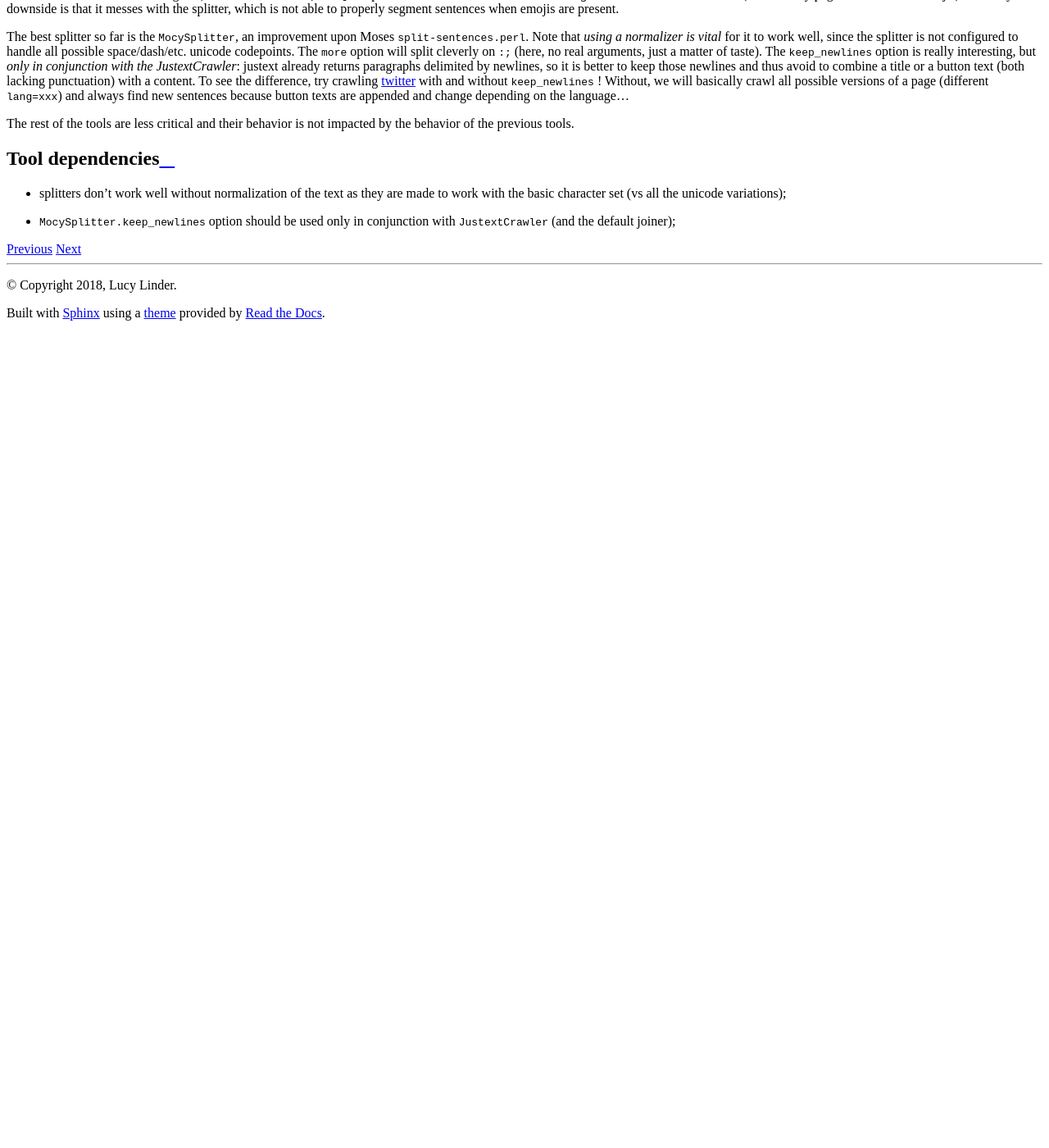
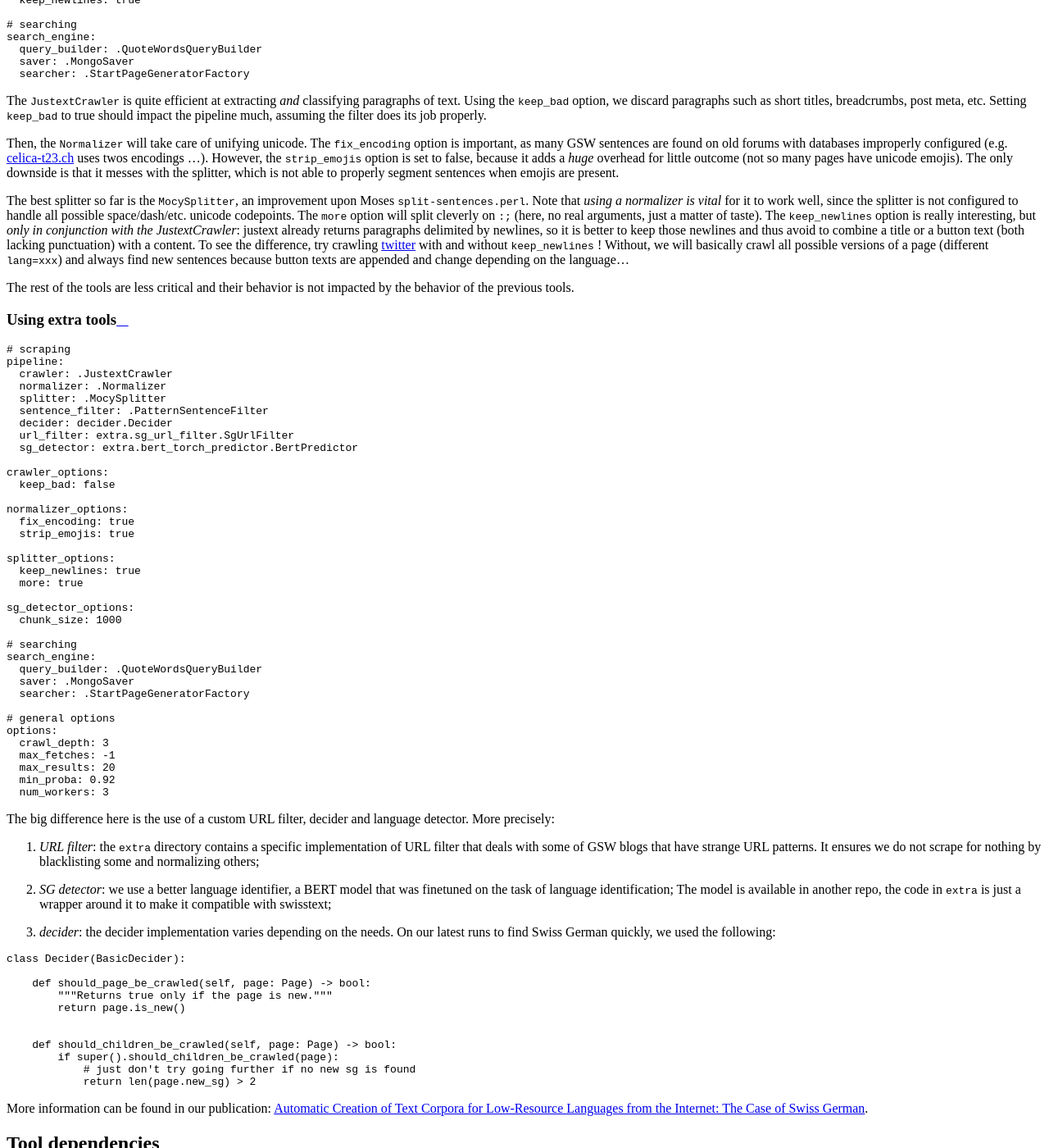
Before and after one commit to derlin/swisstext, a Sphinx documentation site: the page built from docs/getting-started/confs.rst, in a window 1280 px wide and 1400 px high, scrolled down 1944 px. Shown: the whole window at 82% size. Built offline with Sphinx 7.4.7 and the Read the Docs theme 2.0.0, drawn with Linux system fonts in a browser that asks for light colours; before the commit the page ends 2343 px from its top, so only the background shows below that; some of the changed text lies outside the part shown.

Commit message:
improve doc

```diff
--- a/docs/getting-started/confs.rst
+++ b/docs/getting-started/confs.rst
@@ -10,10 +10,14 @@ Some tool options are more suited together, so in this section I try to detail s
 Current ?best? pipeline configuration
 ======================================
 
+Using default tools
+-------------------
+
 The current best configuration for Swiss-German spotting is the following:
 
 .. code-block:: yaml
 
+    # scraping
     pipeline:
       crawler: .JustextCrawler
       normalizer: .Normalizer
@@ -33,6 +37,12 @@ The current best configuration for Swiss-German spotting is the following:
     splitter_options:
       more: true
       keep_newlines: true
+
+    # searching
+    search_engine:
+      query_builder: .QuoteWordsQueryBuilder
+      saver: .MongoSaver
+      searcher: .StartPageGeneratorFactory
 
 The :py:class:`~swisstext.cmd.scraping.tools.justext_crawler.JustextCrawler` is quite efficient at extracting *and*
 classifying paragraphs of text. Using the ``keep_bad`` option, we discard paragraphs such as short titles, breadcrumbs,
@@ -57,6 +67,73 @@ with and without ``keep_newlines`` ! Without, we will basically crawl all possib
 
 The rest of the tools are less critical and their behavior is not impacted by the behavior of the previous tools.
 
+
+Using extra tools
+------------------
+
+.. code-block:: yaml
+
+    # scraping
+    pipeline:
+      crawler: .JustextCrawler
+      normalizer: .Normalizer
+      splitter: .MocySplitter
+      sentence_filter: .PatternSentenceFilter
+      decider: decider.Decider
+      url_filter: extra.sg_url_filter.SgUrlFilter
+      sg_detector: extra.bert_torch_predictor.BertPredictor
+
+    crawler_options:
+      keep_bad: false
+
+    normalizer_options:
+      fix_encoding: true
+      strip_emojis: true
+
+    splitter_options:
+      keep_newlines: true
+      more: true
+
+    sg_detector_options:
+      chunk_size: 1000
+
+    # searching
+    search_engine:
+      query_builder: .QuoteWordsQueryBuilder
+      saver: .MongoSaver
+      searcher: .StartPageGeneratorFactory
+
+    # general options
+    options:
+      crawl_depth: 3
+      max_fetches: -1
+      max_results: 20
+      min_proba: 0.92
+      num_workers: 3
+
+The big difference here is the use of a custom URL filter, decider and language detector. More precisely:
+
+1. *URL filter*: the ``extra`` directory contains a specific implementation of URL filter that deals with some of GSW blogs that have strange URL patterns. It ensures we do not scrape for nothing by blacklisting some and normalizing others;
+2. *SG detector*: we use a better language identifier, a BERT model that was finetuned on the task of language identification; The model is available in another repo, the code in ``extra`` is just a wrapper around it to make it compatible with swisstext;
+3. *decider*: the decider implementation varies depending on the needs. On our latest runs to find Swiss German quickly, we used the following:
+
+.. code-block:: python
+
+    class Decider(BasicDecider):
+
+        def should_page_be_crawled(self, page: Page) -> bool:
+            """Returns true only if the page is new."""
+            return page.is_new()
+
+
+        def should_children_be_crawled(self, page: Page) -> bool:
+            if super().should_children_be_crawled(page):
+                # just don't try going further if no new sg is found
+                return len(page.new_sg) > 2
+
+More information can be found in our publication:
+`Automatic Creation of Text Corpora for Low-Resource Languages from the Internet: The Case of Swiss German <https://arxiv.org/abs/1912.00159>`_.
+
 Tool dependencies
 ==================
 
```
Also changed, not shown: docs/api/cmd/scraping/tool-implementations.rst (+11 -0 lines), 7 other files.
